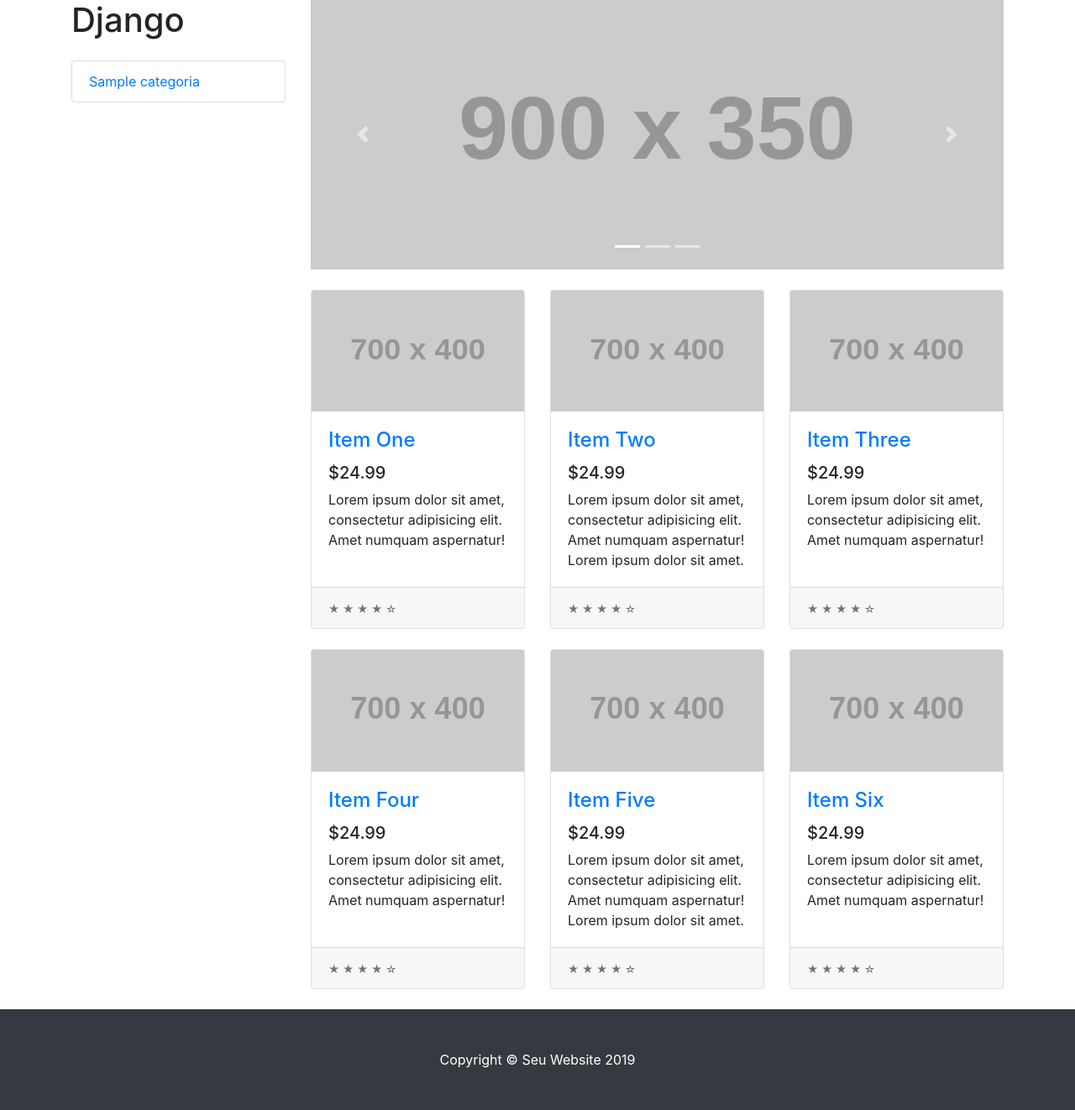
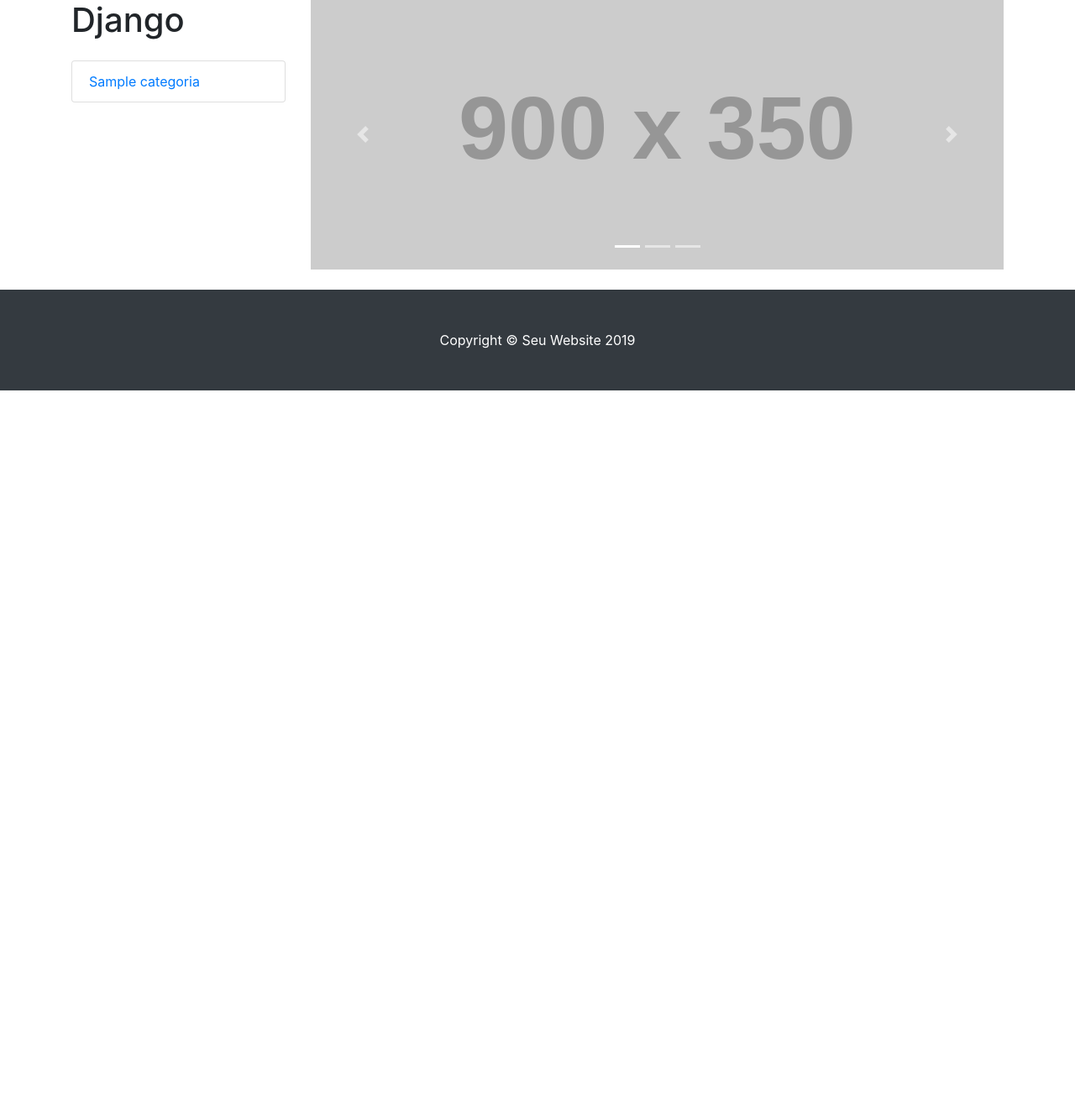
Before and after one commit to dedhio/djangoecommerce, a Django app: template core/templates/index.html in a window 1280 px wide. Shown: the part 80-1402 px from the top of the page at 84% size. After the commit the page ends 545 px from the top, so only its background shows below. Run offline with Django 3.2, Linux system fonts and the light colour scheme; the template is opened without the code that fills it: most values are stand-ins (such as "Sample title", 1, 10 or a date in 2020); grey boxes labelled with a size stand in for pictures from a placeholder-image service; some libraries are stand-ins or nearby versions.

Commit message:
Implementa navegacao por categoria

```diff
--- a/catalogo/models.py
+++ b/catalogo/models.py
@@ -1,5 +1,6 @@
 
 from django.db import models
+from django.urls import reverse
 
 
 class Categoria(models.Model):
@@ -18,6 +19,8 @@ class Categoria(models.Model):
     def __str__(self):
         return self.name
 
+    def get_absolute_url(self):
+        return reverse('catalogo:categoria', kwargs={'slug': self.slug})
 
 class Servico(models.Model):
 
--- a/core/templates/base.html
+++ b/core/templates/base.html
@@ -39,7 +39,7 @@
             <a class="nav-link" href="{% url 'sobre' %}">Sobre</a>
           </li>
           <li class="nav-item">
-            <a class="nav-link" href="{% url 'servicos' %}">Serviços</a>
+            <a class="nav-link" href="{% url 'catalogo:servicos' %}">Serviços</a>
           </li>
           <li class="nav-item">
             <a class="nav-link" href="{% url 'contato' %}">Contato</a>
--- a/core/templates/index.html
+++ b/core/templates/index.html
@@ -8,7 +8,7 @@
         <h1 class="my-4">Django</h1>
         <div class="list-group">
             {% for categoria in categorias %}
-                <a href="#" class="list-group-item">{{ categoria.name }}</a>
+                <a href="{{ categoria.get_absolute_url }}" class="list-group-item">{{ categoria.name }}</a>
             {% endfor %}
         </div>
 
@@ -44,105 +44,6 @@
           </a>
         </div>
 
-        <div class="row">
-
-          <div class="col-lg-4 col-md-6 mb-4">
-            <div class="card h-100">
-              <a href="#"><img class="card-img-top" src="http://placehold.it/700x400" alt=""></a>
-              <div class="card-body">
-                <h4 class="card-title">
-                  <a href="#">Item One</a>
-                </h4>
-                <h5>$24.99</h5>
-                <p class="card-text">Lorem ipsum dolor sit amet, consectetur adipisicing elit. Amet numquam aspernatur!</p>
-              </div>
-              <div class="card-footer">
-                <small class="text-muted">&#9733; &#9733; &#9733; &#9733; &#9734;</small>
-              </div>
-            </div>
-          </div>
-
-          <div class="col-lg-4 col-md-6 mb-4">
-            <div class="card h-100">
-              <a href="#"><img class="card-img-top" src="http://placehold.it/700x400" alt=""></a>
-              <div class="card-body">
-                <h4 class="card-title">
-                  <a href="#">Item Two</a>
-                </h4>
-                <h5>$24.99</h5>
-                <p class="card-text">Lorem ipsum dolor sit amet, consectetur adipisicing elit. Amet numquam aspernatur! Lorem ipsum dolor sit amet.</p>
-              </div>
-              <div class="card-footer">
-                <small class="text-muted">&#9733; &#9733; &#9733; &#9733; &#9734;</small>
-              </div>
-            </div>
-          </div>
-
-          <div class="col-lg-4 col-md-6 mb-4">
-            <div class="card h-100">
-              <a href="#"><img class="card-img-top" src="http://placehold.it/700x400" alt=""></a>
-              <div class="card-body">
-                <h4 class="card-title">
-                  <a href="#">Item Three</a>
-                </h4>
-                <h5>$24.99</h5>
-                <p class="card-text">Lorem ipsum dolor sit amet, consectetur adipisicing elit. Amet numquam aspernatur!</p>
-              </div>
-              <div class="card-footer">
-                <small class="text-muted">&#9733; &#9733; &#9733; &#9733; &#9734;</small>
-              </div>
-            </div>
-          </div>
-
-          <div class="col-lg-4 col-md-6 mb-4">
-            <div class="card h-100">
-              <a href="#"><img class="card-img-top" src="http://placehold.it/700x400" alt=""></a>
-              <div class="card-body">
-                <h4 class="card-title">
-                  <a href="#">Item Four</a>
-                </h4>
-                <h5>$24.99</h5>
-                <p class="card-text">Lorem ipsum dolor sit amet, consectetur adipisicing elit. Amet numquam aspernatur!</p>
-              </div>
-              <div class="card-footer">
-                <small class="text-muted">&#9733; &#9733; &#9733; &#9733; &#9734;</small>
-              </div>
-            </div>
-          </div>
-
-          <div class="col-lg-4 col-md-6 mb-4">
-            <div class="card h-100">
-              <a href="#"><img class="card-img-top" src="http://placehold.it/700x400" alt=""></a>
-              <div class="card-body">
-                <h4 class="card-title">
-                  <a href="#">Item Five</a>
-                </h4>
-                <h5>$24.99</h5>
-                <p class="card-text">Lorem ipsum dolor sit amet, consectetur adipisicing elit. Amet numquam aspernatur! Lorem ipsum dolor sit amet.</p>
-              </div>
-              <div class="card-footer">
-                <small class="text-muted">&#9733; &#9733; &#9733; &#9733; &#9734;</small>
-              </div>
-            </div>
-          </div>
-
-          <div class="col-lg-4 col-md-6 mb-4">
-            <div class="card h-100">
-              <a href="#"><img class="card-img-top" src="http://placehold.it/700x400" alt=""></a>
-              <div class="card-body">
-                <h4 class="card-title">
-                  <a href="#">Item Six</a>
-                </h4>
-                <h5>$24.99</h5>
-                <p class="card-text">Lorem ipsum dolor sit amet, consectetur adipisicing elit. Amet numquam aspernatur!</p>
-              </div>
-              <div class="card-footer">
-                <small class="text-muted">&#9733; &#9733; &#9733; &#9733; &#9734;</small>
-              </div>
-            </div>
-          </div>
-
-        </div>
         <!-- /.row -->
 
       </div>
--- a/core/views.py
+++ b/core/views.py
@@ -1,16 +1,16 @@
 from django.shortcuts import render
 
 from catalogo.models import Categoria
+
 
 def index(request):
     context = {'categorias': Categoria.objects.all()}
     return render(request, 'index.html', context)
 
+
 def sobre(request):
     return render(request, 'sobre.html')
 
-def servicos(request):
-    return render(request, 'servicos.html')
 
 def contato(request):
     return render(request, 'contato.html')
--- a/djangoecommerce/urls.py
+++ b/djangoecommerce/urls.py
@@ -14,7 +14,7 @@ Including another URLconf
     2. Add a URL to urlpatterns:  path('blog/', include('blog.urls'))
 """
 from django.contrib import admin
-from django.urls import path
+from django.urls import include, path
 
 from core import views
 
@@ -23,7 +23,7 @@ urlpatterns = [
     path('admin/', admin.site.urls),
     path('', views.index, name='index'),
     path('sobre/', views.sobre, name='sobre'),
-    path('servicos', views.servicos, name='servicos'),
     path('contato', views.contato, name='contato'),
+    path('servicos/', include('catalogo.urls', namespace='catalogo'))
 
 ]
```
Also changed, not shown: catalogo/templates/catalogo/categoria.html (added, +31 -0 lines), catalogo/templates/catalogo/servicos.html (added, +31 -0 lines), catalogo/urls.py (added, +11 -0 lines), catalogo/views.py (+16 -1 lines), core/templates/servicos.html (deleted, +0 -110 lines).
